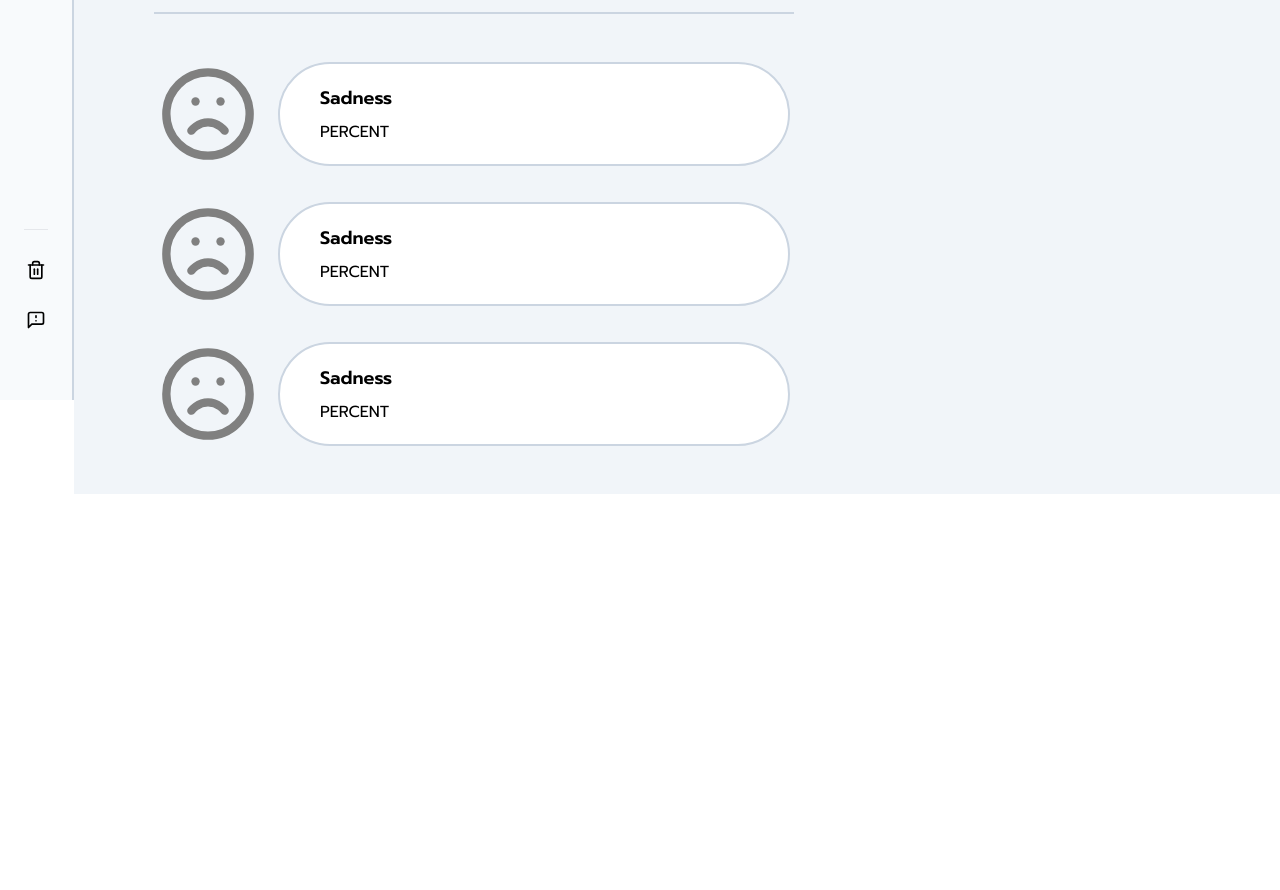
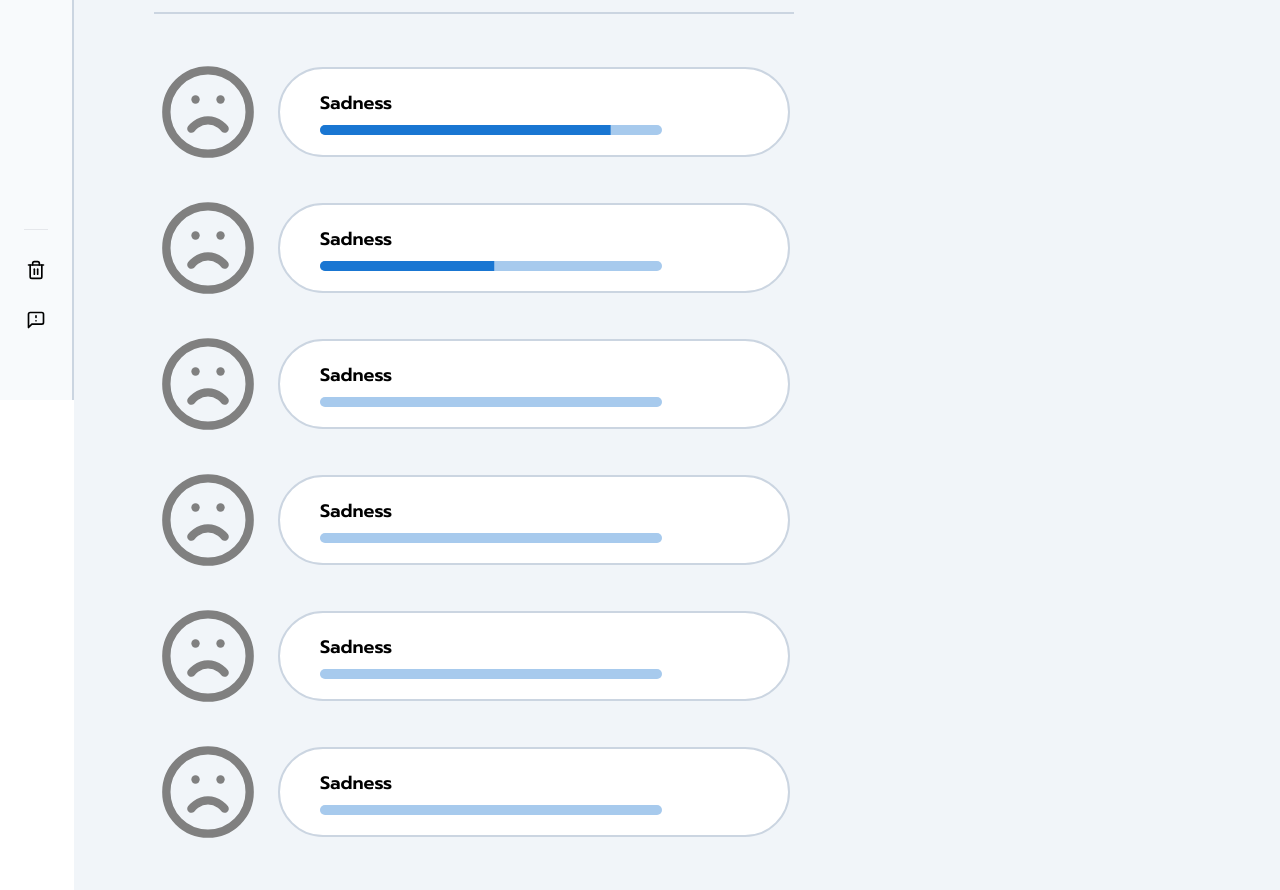
Before and after one commit to chickzilla/her-feeling-client, a Next.js app: page /text in a window 1280 px wide. Shown: the part 400-1290 px from the top of the page. Before the commit the page ends 894 px from the top, so only its background shows below. Built offline with nearby package versions, Linux system fonts and the light colour scheme.

Commit message:
feat: add move left to right

```diff
--- a/package.json
+++ b/package.json
@@ -9,6 +9,10 @@
     "lint": "next lint"
   },
   "dependencies": {
+    "@emotion/react": "^11.11.4",
+    "@emotion/styled": "^11.11.5",
+    "@mui/material": "^5.15.19",
+    "@radix-ui/react-progress": "^1.0.3",
     "@radix-ui/react-slot": "^1.0.2",
     "class-variance-authority": "^0.7.0",
     "clsx": "^2.1.1",
--- a/src/app/globals.css
+++ b/src/app/globals.css
@@ -50,3 +50,44 @@
   animation: fadeIn 2s ease-in forwards;
   animation-delay: 2s;
 }
+
+@keyframes moveRightToLeft {
+  from {
+    opacity: 0;
+    transform: translateX(20px);
+  }
+  to {
+    opacity: 1;
+    transform: translateX(0);
+  }
+}
+
+.move-right-to-left-0 {
+  animation: moveRightToLeft 0.3s ease-in forwards;
+  animation-delay: 0s;
+}
+
+.move-right-to-left-1 {
+  animation: moveRightToLeft 0.3s ease-in forwards;
+  animation-delay: 0.3s;
+}
+
+.move-right-to-left-2 {
+  animation: moveRightToLeft 0.3s ease-in forwards;
+  animation-delay: 0.6s;
+}
+
+.move-right-to-left-3 {
+  animation: moveRightToLeft 0.3s ease-in forwards;
+  animation-delay: 0.9s;
+}
+
+.move-right-to-left-4 {
+  animation: moveRightToLeft 0.3s ease-in forwards;
+  animation-delay: 0.9s;
+}
+
+.move-right-to-left-5 {
+  animation: moveRightToLeft 0.3s ease-in forwards;
+  animation-delay: 1.2s;
+}
--- a/src/components/navbar/dashboard/navbar-dashboard.tsx
+++ b/src/components/navbar/dashboard/navbar-dashboard.tsx
@@ -19,7 +19,7 @@ import NavbarItem from "./navbar-item";
 import { usePathname } from "next/navigation";
 
 export default function NavbarDashBoard() {
-  const [expanded, setExpanded] = useState(false);
+  const [expanded, setExpanded] = useState(true);
   useEffect(() => {
     const expandedDefault =
       typeof window !== "undefined"
--- a/src/components/text-board/have-result.tsx
+++ b/src/components/text-board/have-result.tsx
@@ -4,15 +4,36 @@ import ResultItem from "./result-item";
 export default function HaveResult() {
   return (
     <div className="flex flex-col items-center justify-center text-center text-gray-400 space-y-5">
-      <ResultItem mood="Sadness" percent={0.95}>
-        <Frown size={100} style={{ color: "GrayText" }} />
-      </ResultItem>
-      <ResultItem mood="Sadness" percent={0.95}>
-        <Frown size={100} style={{ color: "GrayText" }} />
-      </ResultItem>
-      <ResultItem mood="Sadness" percent={0.95}>
-        <Frown size={100} style={{ color: "GrayText" }} />
-      </ResultItem>
+      <div className="move-right-to-left-0">
+        <ResultItem mood="Sadness" percent={0.85}>
+          <Frown size={100} style={{ color: "GrayText" }} />
+        </ResultItem>
+      </div>
+      <div className="move-right-to-left-1">
+        <ResultItem mood="Sadness" percent={0.51}>
+          <Frown size={100} style={{ color: "GrayText" }} />
+        </ResultItem>
+      </div>
+      <div className="move-right-to-left-2">
+        <ResultItem mood="Sadness" percent={0.0012}>
+          <Frown size={100} style={{ color: "GrayText" }} />
+        </ResultItem>
+      </div>
+      <div className="move-right-to-left-3">
+        <ResultItem mood="Sadness" percent={0.0012}>
+          <Frown size={100} style={{ color: "GrayText" }} />
+        </ResultItem>
+      </div>
+      <div className="move-right-to-left-4">
+        <ResultItem mood="Sadness" percent={0.0012}>
+          <Frown size={100} style={{ color: "GrayText" }} />
+        </ResultItem>
+      </div>
+      <div className="move-right-to-left-5">
+        <ResultItem mood="Sadness" percent={0.0012}>
+          <Frown size={100} style={{ color: "GrayText" }} />
+        </ResultItem>
+      </div>
     </div>
   );
 }
--- a/src/components/text-board/result-item.tsx
+++ b/src/components/text-board/result-item.tsx
@@ -1,5 +1,13 @@
-import { Frown } from "lucide-react";
 import React from "react";
+
+import { styled } from "@mui/material/styles";
+
+import LinearProgress from "@mui/material/LinearProgress";
+
+const BorderLinearProgress = styled(LinearProgress)(() => ({
+  height: 10,
+  borderRadius: 5,
+}));
 
 export default function ResultItem({
   mood,
@@ -11,11 +19,13 @@ export default function ResultItem({
   children: React.ReactNode;
 }) {
   return (
-    <div className="flex items-center justify-start text-center text-gray-400  space-x-5 p-2">
+    <div className="flex items-center justify-start text-center text-gray-400  space-x-5 p-2 move-right-to-left">
       <div>{children}</div>
       <div className="flex flex-col space-y-2 bg-white rounded-full text-black py-5 px-10 w-[40vw] items-start border-slate-300 border-2">
         <div className="font-semibold text-lg">{mood}</div>
-        <div>PERCENT</div>
+        <div className="w-[80%]">
+          <BorderLinearProgress variant="determinate" value={percent * 100} />
+        </div>
       </div>
     </div>
   );
```
Also changed, not shown: 1 other file (tests, documents, lock files or other folders).
